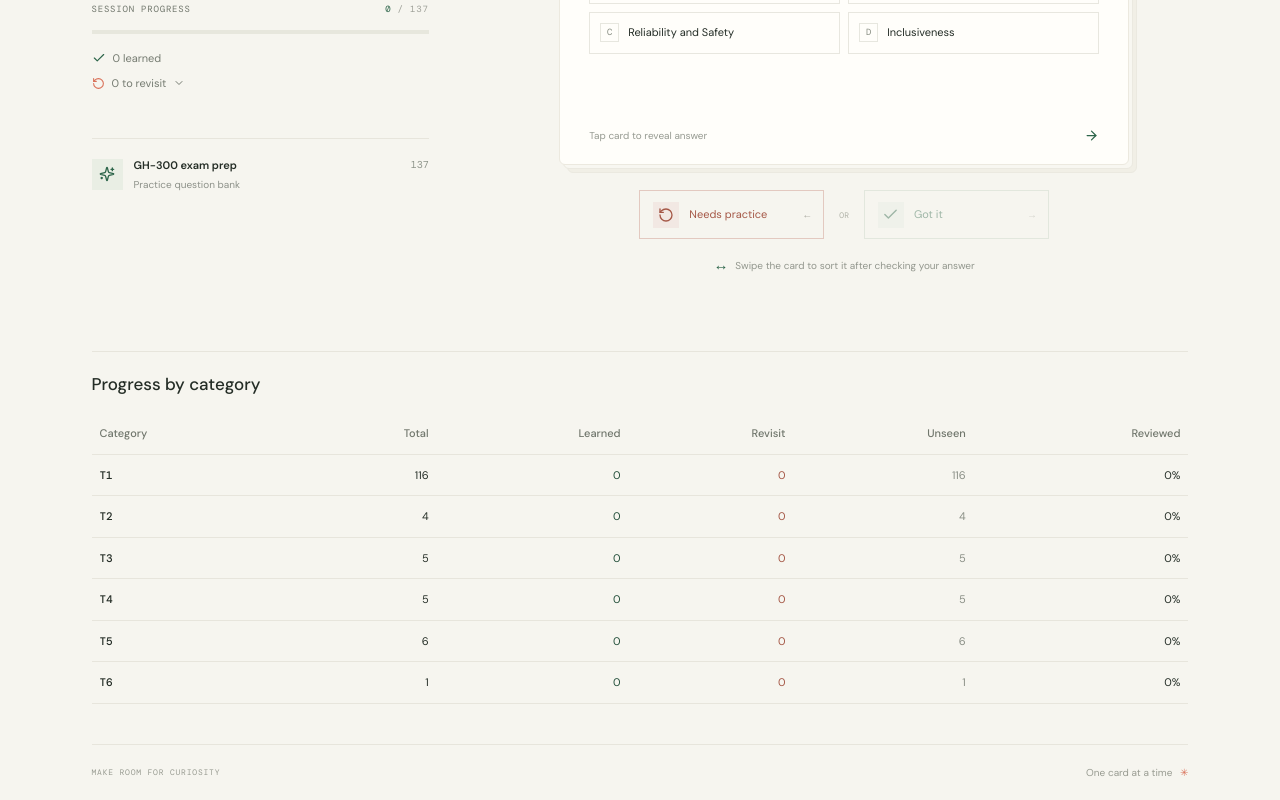
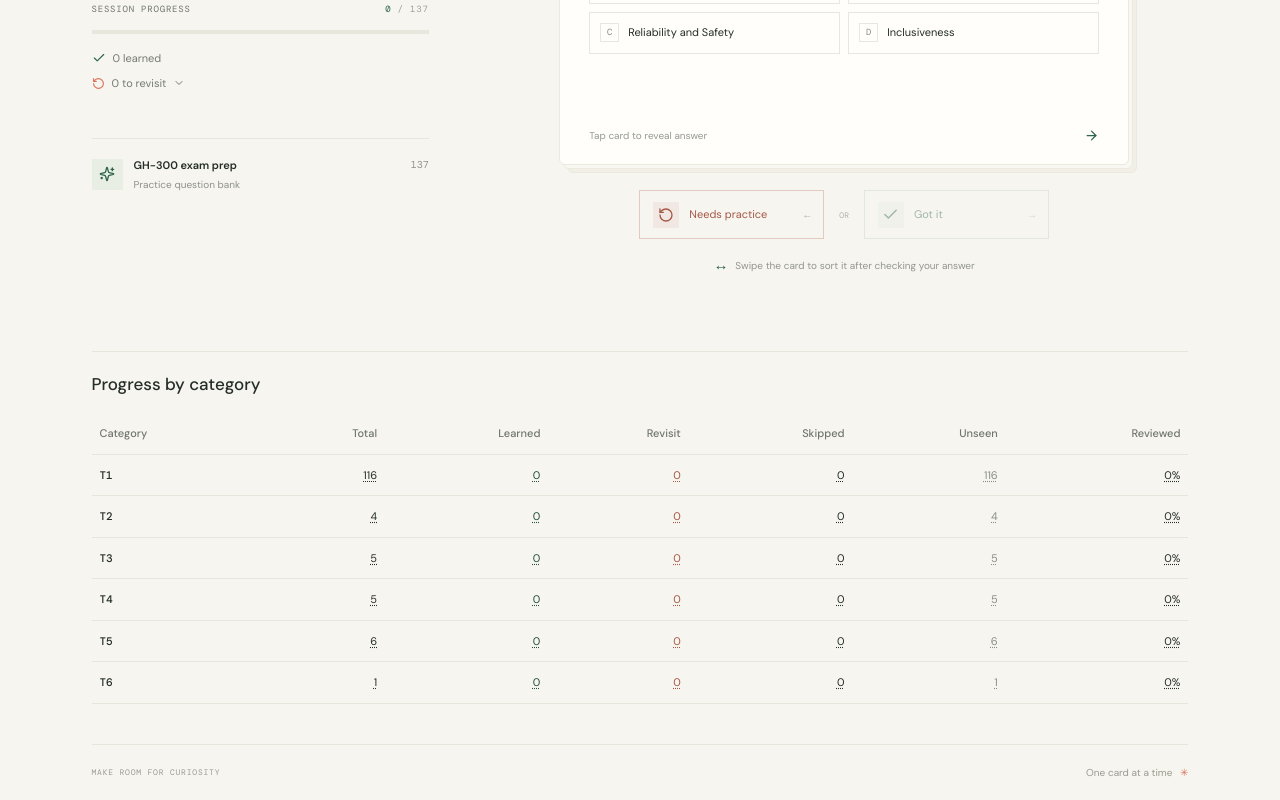
Before and after one commit to AccelerateVeronica/study-helper, a React (Vite) app: page / in a window 1280 px wide. Shown: the part 513-1313 px from the top of the page. Built offline with nearby package versions, Linux system fonts and the light colour scheme; a web font is replaced by a local one.

Commit message:
feat: enhance study session tracking by adding skipped cards and category progress metrics

```diff
--- a/src/features/study/StudyApp.tsx
+++ b/src/features/study/StudyApp.tsx
@@ -4,7 +4,18 @@ import { flashcards } from './gh300Deck';
 
 type ReviewState = Record<string, 'learned' | 'practice'>;
 type StudyMode = 'flashcards' | 'quiz';
-type SavedStudy = { currentIndex: number; review: ReviewState; mode: StudyMode };
+type SavedStudy = { currentIndex: number; review: ReviewState; skipped: string[]; mode: StudyMode };
+type CategoryProgressMetric = 'total' | 'learned' | 'revisit' | 'skipped' | 'unseen' | 'reviewed';
+type SelectedCategoryProgress = { category: string; metric: CategoryProgressMetric };
+
+const categoryProgressMetricLabels: Record<CategoryProgressMetric, string> = {
+  total: 'all',
+  learned: 'learned',
+  revisit: 'to revisit',
+  skipped: 'skipped',
+  unseen: 'unseen',
+  reviewed: 'reviewed',
+};
 
 const STORAGE_KEY = 'fieldnotes-study-session';
 
@@ -18,23 +29,29 @@ function readSavedStudy(): SavedStudy {
           flashcards.some((card) => card.id === id) && (status === 'learned' || status === 'practice'),
         ),
       ) as ReviewState;
+      const skipped = Array.isArray(parsed.skipped)
+        ? [...new Set(parsed.skipped.filter((id) =>
+          typeof id === 'string' && flashcards.some((card) => card.id === id) && review[id] === undefined,
+        ))]
+        : [];
       const currentIndex = typeof parsed.currentIndex === 'number' && Number.isInteger(parsed.currentIndex)
         ? Math.max(0, Math.min(parsed.currentIndex, flashcards.length - 1))
         : 0;
-      return { currentIndex, review, mode: parsed.mode === 'quiz' ? 'quiz' : 'flashcards' };
+      return { currentIndex, review, skipped, mode: parsed.mode === 'quiz' ? 'quiz' : 'flashcards' };
     }
   } catch {
     // Start with a fresh session if saved browser data is unavailable.
   }
-  return { currentIndex: 0, review: {}, mode: 'flashcards' };
+  return { currentIndex: 0, review: {}, skipped: [], mode: 'flashcards' };
 }
 
 export default function App() {
   const [study, setStudy] = useState(readSavedStudy);
-  const { currentIndex, review, mode } = study;
+  const { currentIndex, review, skipped, mode } = study;
   const [quizSelections, setQuizSelections] = useState<string[]>([]);
   const [isRevealed, setIsRevealed] = useState(false);
   const [isRevisitListOpen, setIsRevisitListOpen] = useState(false);
+  const [selectedCategoryProgress, setSelectedCategoryProgress] = useState<SelectedCategoryProgress | null>(null);
   const [isRevisitMode, setIsRevisitMode] = useState(false);
   const [revisitCardIds, setRevisitCardIds] = useState<string[]>([]);
   const [dragOffset, setDragOffset] = useState(0);
@@ -65,22 +82,38 @@ export default function App() {
 
   const learnedCount = Object.values(review).filter((status) => status === 'learned').length;
   const practiceCount = Object.values(review).filter((status) => status === 'practice').length;
-  const progress = (Object.keys(review).length / flashcards.length) * 100;
+  const reviewedCount = Object.keys(review).length;
+  const progress = ((reviewedCount + skipped.length) / flashcards.length) * 100;
   const categoryProgress = Array.from({ length: 6 }, (_, index) => {
     const category = `T${index + 1}`;
     const cards = flashcards.filter((card) => card.question.match(/^(T[1-6])Q\d+\./)?.[1] === category);
     const learned = cards.filter((card) => review[card.id] === 'learned').length;
     const revisit = cards.filter((card) => review[card.id] === 'practice').length;
+    const skippedCount = cards.filter((card) => skipped.includes(card.id)).length;
     const reviewed = learned + revisit;
     return {
       category,
       total: cards.length,
       learned,
       revisit,
-      unseen: cards.length - reviewed,
+      skipped: skippedCount,
+      unseen: cards.length - reviewed - skippedCount,
       percent: cards.length > 0 ? Math.round((reviewed / cards.length) * 100) : 0,
     };
   });
+  const selectedCategoryQuestions = selectedCategoryProgress
+    ? flashcards.flatMap((card, index) => {
+      const cardCategory = card.question.match(/^(T[1-6])Q\d+\./)?.[1];
+      const status = review[card.id];
+      const matchesMetric = selectedCategoryProgress.metric === 'total'
+        || (selectedCategoryProgress.metric === 'learned' && status === 'learned')
+        || (selectedCategoryProgress.metric === 'revisit' && status === 'practice')
+        || (selectedCategoryProgress.metric === 'skipped' && skipped.includes(card.id))
+        || (selectedCategoryProgress.metric === 'unseen' && !status && !skipped.includes(card.id))
+        || (selectedCategoryProgress.metric === 'reviewed' && status !== undefined);
+      return cardCategory === selectedCategoryProgress.category && matchesMetric ? [{ card, index }] : [];
+    })
+    : [];
 
   function advanceCard() {
     if (studyDeck.length === 0) return;
@@ -95,7 +128,11 @@ export default function App() {
   }
 
   function moveCard(direction: 'learned' | 'practice') {
-    setStudy((current) => ({ ...current, review: { ...current.review, [activeCard.id]: direction } }));
+    setStudy((current) => ({
+      ...current,
+      review: { ...current.review, [activeCard.id]: direction },
+      skipped: current.skipped.filter((id) => id !== activeCard.id),
+    }));
     advanceCard();
   }
 
@@ -116,6 +153,16 @@ export default function App() {
     setIsRevisitListOpen(false);
   }
 
+  function viewStudyCard(index: number) {
+    setIsRevisitMode(false);
+    setRevisitCardIds([]);
+    setStudy((current) => ({ ...current, currentIndex: index }));
+    setQuizSelections([]);
+    setIsRevealed(false);
+    setDragOffset(0);
+    document.getElementById('study')?.scrollIntoView({ behavior: 'smooth', block: 'start' });
+  }
+
   function selectQuizChoice(choice: string) {
     if (quizFinished) return;
     if (activeCard.answers.length === 1) {
@@ -124,6 +171,7 @@ export default function App() {
       setStudy((current) => ({
         ...current,
         review: { ...current.review, [activeCard.id]: isCorrect ? 'learned' : 'practice' },
+        skipped: current.skipped.filter((id) => id !== activeCard.id),
       }));
       return;
     }
@@ -137,11 +185,12 @@ export default function App() {
     setStudy((current) => ({
       ...current,
       review: { ...current.review, [activeCard.id]: isComplete ? 'learned' : 'practice' },
+      skipped: current.skipped.filter((id) => id !== activeCard.id),
     }));
   }
 
   function resetSession() {
-    setStudy((current) => ({ currentIndex: 0, review: {}, mode: current.mode }));
+    setStudy((current) => ({ currentIndex: 0, review: {}, skipped: [], mode: current.mode }));
     setIsRevisitMode(false);
     setRevisitCardIds([]);
     setIsRevisitListOpen(false);
@@ -211,7 +260,7 @@ export default function App() {
           <div className="mt-[60px] border-t border-line pt-[17px] max-[720px]:col-span-full max-[720px]:ml-0 max-[720px]:mt-4 max-[720px]:w-full max-[720px]:pt-3">
             <div className="flex justify-between font-mono text-[9px] tracking-[.8px] text-[#70766c] max-[720px]:text-[8px]">
               <span>SESSION PROGRESS</span>
-              <span className="text-green">{Object.keys(review).length}<span className="text-[#9c9e96]"> / {flashcards.length}</span></span>
+              <span className="text-green">{reviewedCount + skipped.length}<span className="text-[#9c9e96]"> / {flashcards.length}</span></span>
             </div>
             <div className="mt-[13px] h-1 overflow-hidden bg-[#e7e7dd]" role="progressbar" aria-label="Session progress" aria-valuenow={Math.round(progress)} aria-valuemin={0} aria-valuemax={100}>
               <span className="block h-full bg-green transition-[width] duration-300" style={{ width: `${progress}%` }} />
@@ -437,7 +486,11 @@ export default function App() {
                 Next question <ArrowRight size={15} />
               </button>
               <button className="min-h-[42px] cursor-pointer border-0 bg-transparent px-[10px] text-[10px] text-[#878d82] underline decoration-1 underline-offset-[3px] disabled:cursor-default disabled:text-[#b7bab1]" disabled={quizFinished} onClick={() => {
-                setStudy((current) => ({ ...current, review: { ...current.review, [activeCard.id]: 'practice' } }));
+                setStudy((current) => ({
+                  ...current,
+                  review: Object.fromEntries(Object.entries(current.review).filter(([id]) => id !== activeCard.id)),
+                  skipped: current.skipped.includes(activeCard.id) ? current.skipped : [...current.skipped, activeCard.id],
+                }));
                 advanceCard();
               }}>Skip</button>
             </div>
@@ -448,32 +501,83 @@ export default function App() {
       <section className="mx-auto mb-10 max-w-[1100px] border-t border-line pt-5" aria-labelledby="category-progress-heading">
         <h2 id="category-progress-heading" className="mb-4 text-[17px] font-medium">Progress by category</h2>
         <div className="overflow-x-auto">
-          <table className="w-full min-w-[440px] border-collapse text-right text-[11px] tabular-nums">
-            <caption className="sr-only">Study progress for categories T1 through T6. Reviewed includes learned and revisit cards.</caption>
+          <table className="w-full min-w-[560px] border-collapse text-right text-[11px] tabular-nums">
+            <caption className="sr-only">Study progress for categories T1 through T6. Reviewed includes learned and revisit cards; skipped is tracked separately.</caption>
             <thead className="border-b border-line text-[#70766c]">
               <tr>
                 <th scope="col" className="px-2 py-3 text-left font-medium">Category</th>
                 <th scope="col" className="px-2 py-3 font-medium">Total</th>
                 <th scope="col" className="px-2 py-3 font-medium">Learned</th>
                 <th scope="col" className="px-2 py-3 font-medium">Revisit</th>
+                <th scope="col" className="px-2 py-3 font-medium">Skipped</th>
                 <th scope="col" className="px-2 py-3 font-medium">Unseen</th>
                 <th scope="col" className="px-2 py-3 font-medium">Reviewed</th>
               </tr>
             </thead>
             <tbody>
-              {categoryProgress.map(({ category, total, learned, revisit, unseen, percent }) => (
-                <tr key={category} className="border-b border-line">
-                  <th scope="row" className="px-2 py-3 text-left font-mono font-medium">{category}</th>
-                  <td className="px-2 py-3">{total}</td>
-                  <td className="px-2 py-3 text-green-dark">{learned}</td>
-                  <td className="px-2 py-3 text-[#a55847]">{revisit}</td>
-                  <td className="px-2 py-3 text-muted">{unseen}</td>
-                  <td className="px-2 py-3">{percent}%</td>
-                </tr>
-              ))}
+              {categoryProgress.map(({ category, total, learned, revisit, skipped: skippedCount, unseen, percent }) => {
+                const metrics: { metric: CategoryProgressMetric; count: number; text: string }[] = [
+                  { metric: 'total', count: total, text: String(total) },
+                  { metric: 'learned', count: learned, text: String(learned) },
+                  { metric: 'revisit', count: revisit, text: String(revisit) },
+                  { metric: 'skipped', count: skippedCount, text: String(skippedCount) },
+                  { metric: 'unseen', count: unseen, text: String(unseen) },
+                  { metric: 'reviewed', count: learned + revisit, text: `${percent}%` },
+                ];
+                return (
+                  <tr key={category} className="border-b border-line">
+                    <th scope="row" className="px-2 py-3 text-left font-mono font-medium">{category}</th>
+                    {metrics.map(({ metric, count, text }) => {
+                      const isSelected = selectedCategoryProgress?.category === category
+                        && selectedCategoryProgress.metric === metric;
+                      const metricLabel = categoryProgressMetricLabels[metric];
+                      return (
+                        <td className={`px-2 py-3 ${metric === 'learned' ? 'text-green-dark' : metric === 'revisit' ? 'text-[#a55847]' : metric === 'unseen' ? 'text-muted' : ''}`} key={metric}>
+                          <button
+                            className={`cursor-pointer border-0 bg-transparent p-0 text-inherit underline decoration-dotted underline-offset-2 hover:text-green-dark focus-visible:outline focus-visible:outline-2 focus-visible:outline-offset-2 focus-visible:outline-green ${isSelected ? 'font-semibold text-green-dark' : ''}`}
+                            type="button"
+                            aria-label={`View ${count} ${metricLabel} question${count === 1 ? '' : 's'} in ${category}`}
+                            aria-expanded={isSelected}
+                            aria-controls="category-question-list"
+                            onClick={() => setSelectedCategoryProgress((current) =>
+                              current?.category === category && current.metric === metric ? null : { category, metric },
+                            )}
+                          >
+                            {text}
+                          </button>
+                        </td>
+                      );
+                    })}
+                  </tr>
+                );
+              })}
             </tbody>
           </table>
         </div>
+        {selectedCategoryProgress && (
+          <div id="category-question-list" className="mt-4 border-y border-line py-3" aria-labelledby="category-question-heading">
+            <h3 id="category-question-heading" className="mb-2 text-[12px] font-medium">
+              {selectedCategoryProgress.category} · {categoryProgressMetricLabels[selectedCategoryProgress.metric]} questions
+            </h3>
+            {selectedCategoryQuestions.length === 0 ? (
+              <p className="my-2 text-[11px] text-muted">No questions match this progress count yet.</p>
+            ) : (
+              <ul className="m-0 max-h-[280px] list-none overflow-y-auto p-0">
+                {selectedCategoryQuestions.map(({ card, index }) => (
+                  <li className="border-b border-line last:border-b-0" key={card.id}>
+                    <button
+                      className="w-full cursor-pointer border-0 bg-transparent px-2 py-3 text-left text-[11px] leading-[1.5] text-ink hover:bg-[#f5f5ee] focus-visible:outline focus-visible:outline-2 focus-visible:outline-green"
+                      type="button"
+                      onClick={() => viewStudyCard(index)}
+                    >
+                      {card.question}
+                    </button>
+                  </li>
+                ))}
+              </ul>
+            )}
+          </div>
+        )}
       </section>
 
       <footer className="flex min-h-[56px] items-center justify-between border-t border-line font-mono text-[8px] tracking-[.8px] text-[#989b91] max-[720px]:min-h-[48px]">
```
